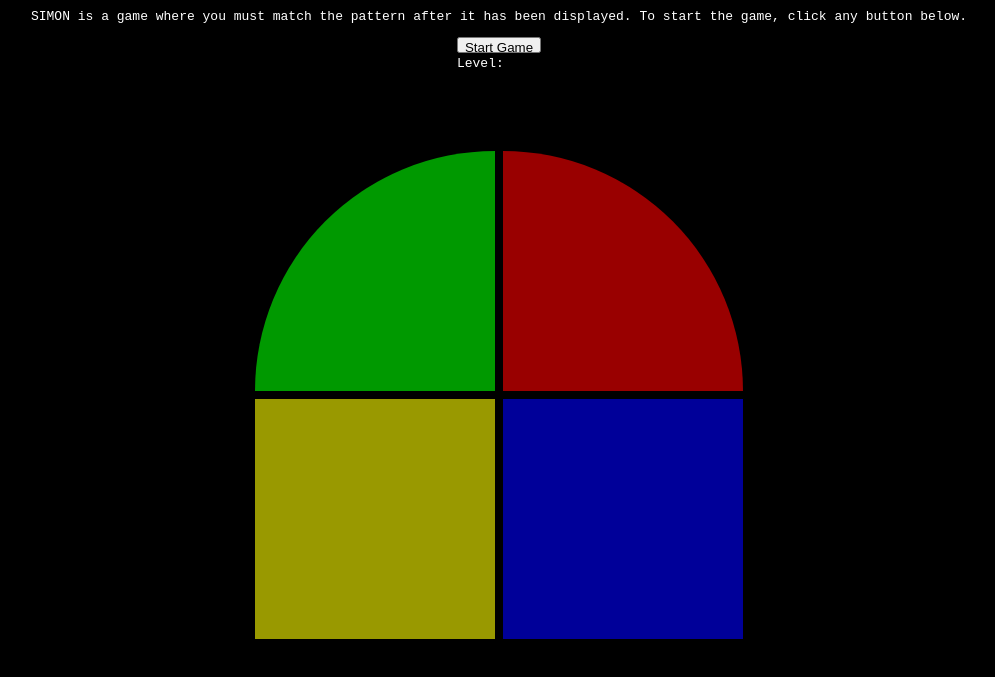
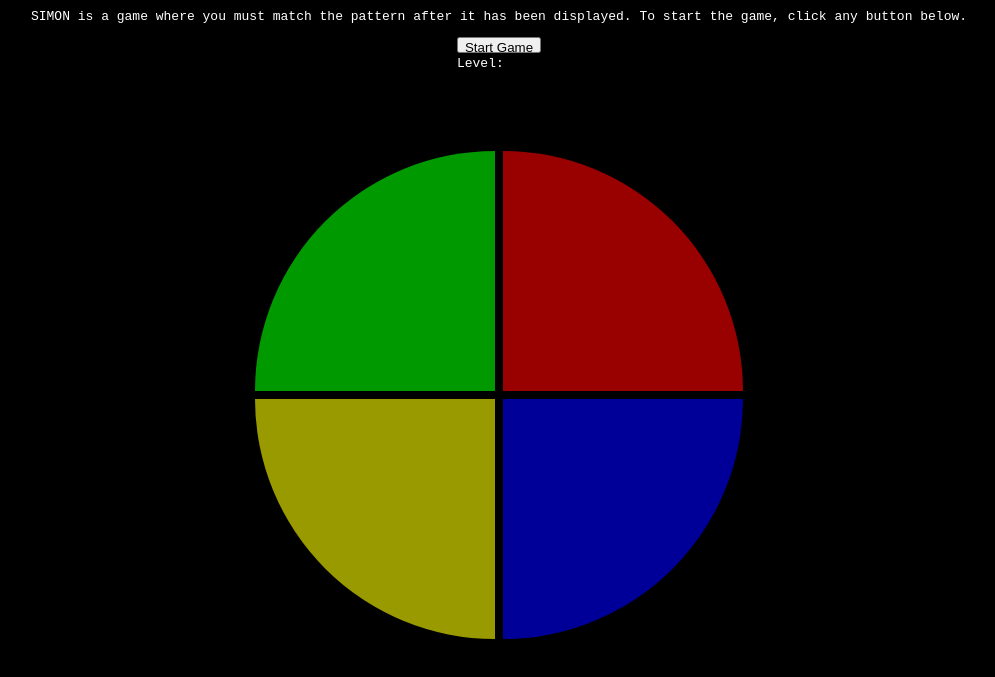
Before and after one commit to cjpen/simon, a plain HTML site: page index.html in a window 1280 px wide. Shown: the part 77-754 px from the top of the page, without its empty margins (141-1136 px from the left). Drawn offline with Linux system fonts and the light colour scheme.

```diff
--- a/css/main.css
+++ b/css/main.css
@@ -41,8 +41,10 @@
 
 #yellow {
     background-color: #999900;
+    border-bottom-left-radius: 100%;
 }
 
 #blue {
     background-color: #000099;
+    border-bottom-right-radius: 100%;
 }
```
Also changed, not shown: 1 other file.
